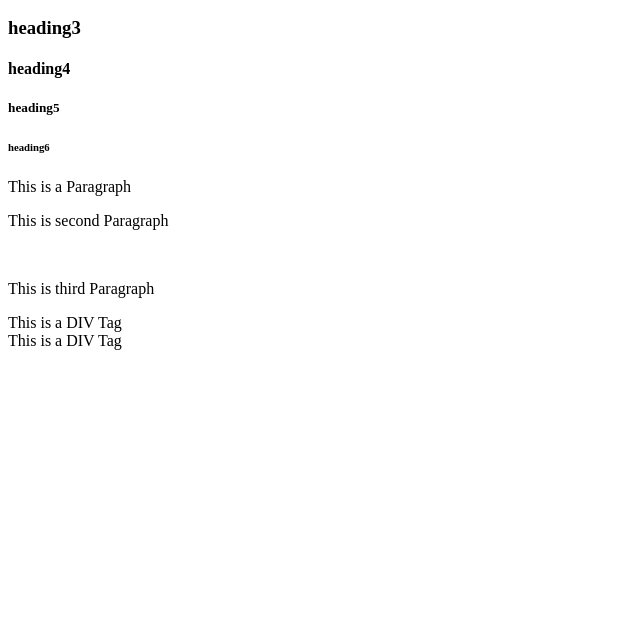
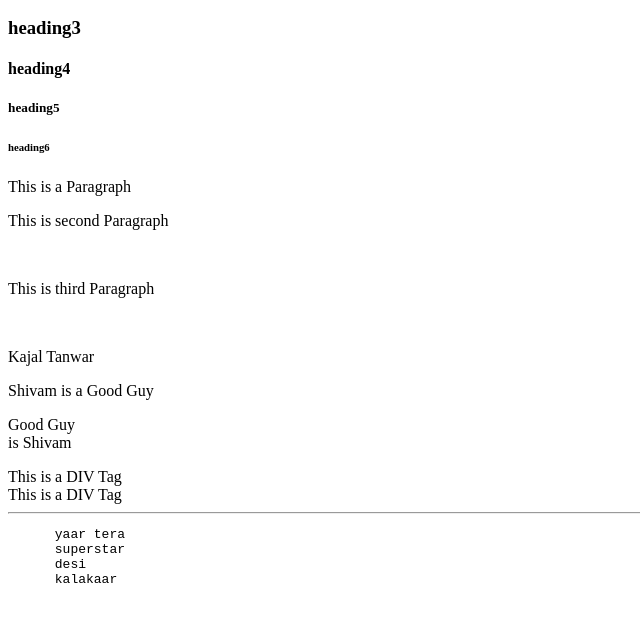
Before and after one commit to kajaltanwar/Web_dev, a plain HTML site: page index.html in a window 1280 px wide. Shown: the part 110-732 px from the top of the page, without its empty margins (0-640 px from the left). Drawn offline with Linux system fonts and the light colour scheme.

Commit message:
added new things

```diff
--- a/index.html
+++ b/index.html
@@ -21,11 +21,27 @@
      <P> This is second Paragraph </P>
      <br/>
      <P> This is third Paragraph </P>
+     <br>
+     <p> Kajal Tanwar </p>
+
+     <!-- Nested Break -->
+     <p> Shivam is a Good Guy </p>
+     <p> Good Guy <br/> is Shivam </p>
 
 
      <div> This is a DIV Tag </div>
      <div id="Ramesh"> This is a DIV Tag </div>
 
+
+     <hr>
+
+     <pre>
+      yaar tera
+      superstar
+      desi
+      kalakaar
+     </pre>
+
 </BODY>
 
 </HTML>
```
Also changed, not shown: divORtryCSS.html (+6 -0 lines), list.html (+10 -0 lines).
